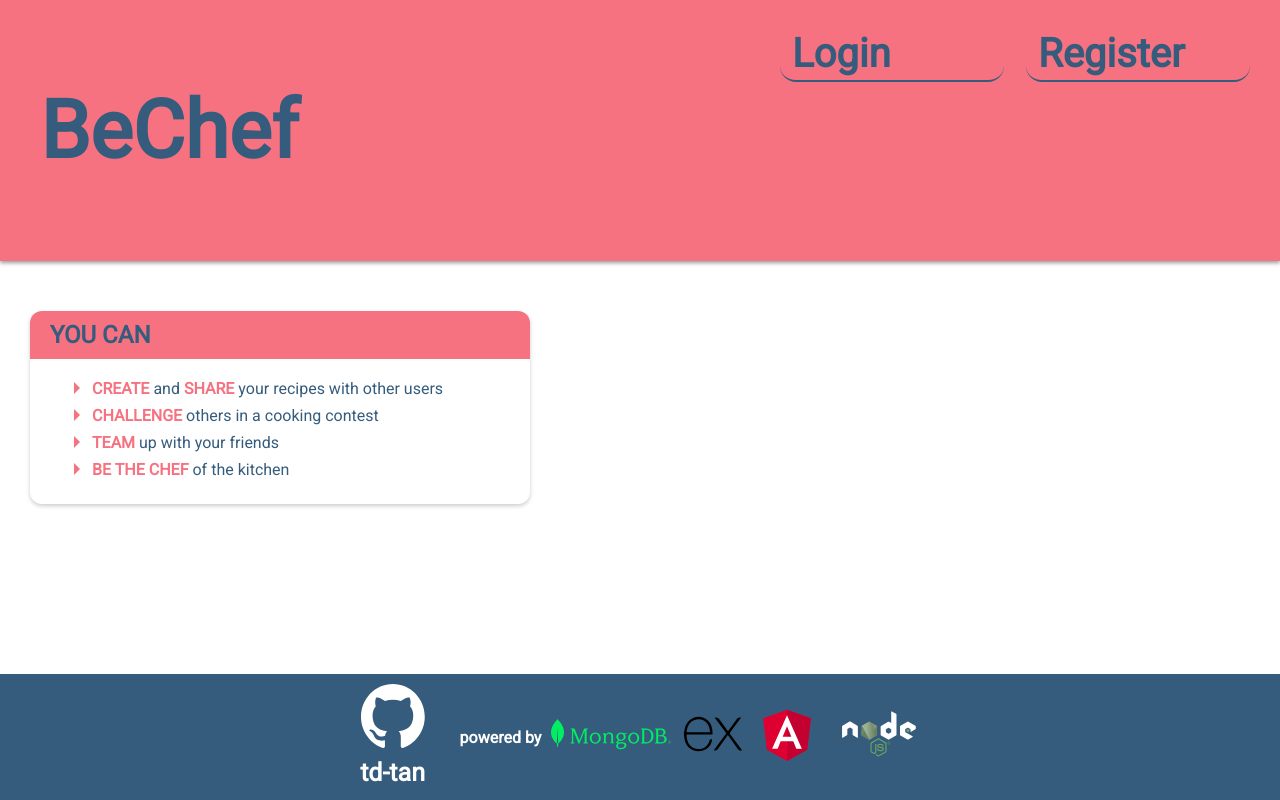
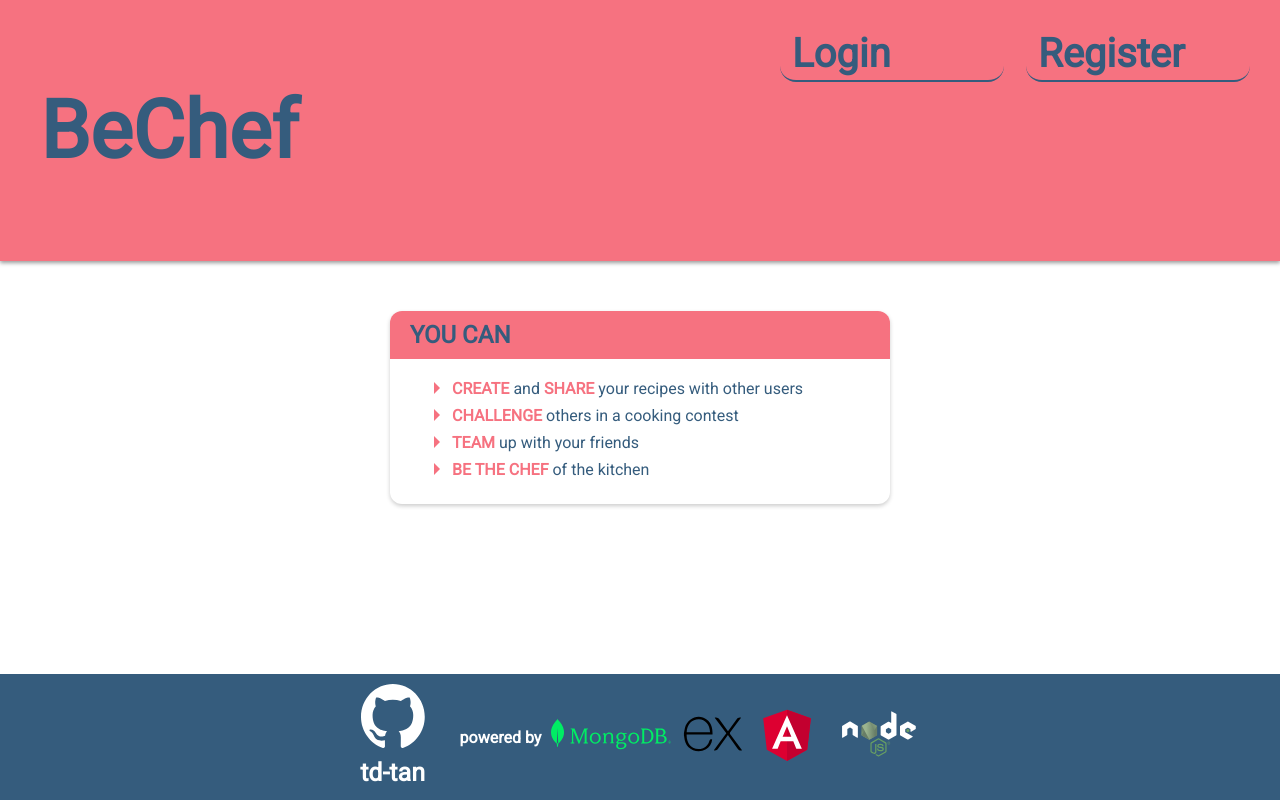
Before and after one commit to td-tan/BeChef, an Angular app: page / in a window 1280 px wide. Built offline with nearby package versions, Linux system fonts and the light colour scheme.

Commit message:
fix: add media query for responsive

```diff
--- a/src/app/app.component.sass
+++ b/src/app/app.component.sass
@@ -46,7 +46,6 @@ header
     color: #F67280 !important
 
 main
-    width: 560px
     flex: 1
     display: flex
     flex-direction: column
@@ -151,3 +150,8 @@ footer
 .nodejs
     img
         width: 100px
+
+
+@media (max-width: 425px)
+    main
+        width: 560px
```
